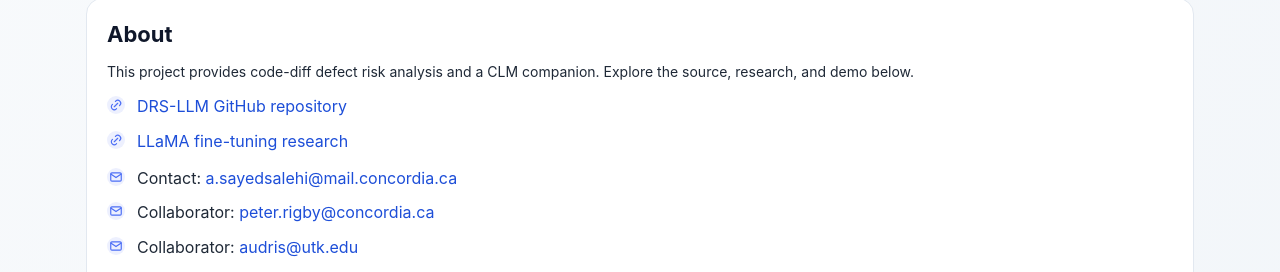
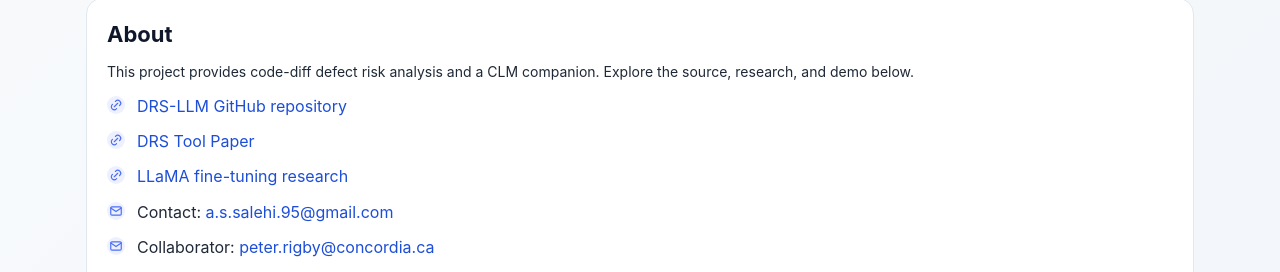
Before and after one commit to Ali-Sayed-Salehi/drs-llm, a React (Vite) app in the folder frontend/: page /about in a window 1280 px wide. Shown: the part 304-576 px from the top of the page. Built offline with nearby package versions, Linux system fonts and the light colour scheme; no server answers.

Commit message:
fix bugs

```diff
--- a/frontend/src/components/About.tsx
+++ b/frontend/src/components/About.tsx
@@ -8,6 +8,7 @@
   CONTACT_EMAIL,
   COLLAB_EMAILS,
   YOUTUBE_DEMO_URL,
+  RESEARCH_PAPER,
 } from '../constants';
 
 export default function About() {
@@ -79,6 +80,19 @@
           </List.Item>
           <List.Item>
             <Anchor
+              href={RESEARCH_PAPER}
+              target="_blank"
+              rel="noopener noreferrer"
+              underline="hover"
+              style={{ color: linkColor }}
+              onMouseEnter={(e) => (e.currentTarget.style.color = linkHover)}
+              onMouseLeave={(e) => (e.currentTarget.style.color = linkColor)}
+            >
+              DRS Tool Paper
+            </Anchor>
+          </List.Item>
+          <List.Item>
+            <Anchor
               href={FINETUNE_RESEARCH_URL}
               target="_blank"
               rel="noopener noreferrer"
@@ -145,8 +159,9 @@
             <iframe
               src={toEmbed(YOUTUBE_DEMO_URL)}
               title="Tool Demo"
-              allow="accelerometer; autoplay; clipboard-write; encrypted-media; gyroscope; picture-in-picture"
+              allow="accelerometer; autoplay; clipboard-write; encrypted-media; gyroscope; picture-in-picture; web-share"
               allowFullScreen
+              referrerPolicy="strict-origin-when-cross-origin"
               style={{ border: 0, width: '100%', height: '100%' }}
             />
           </AspectRatio>
--- a/frontend/src/components/ApiGuide.tsx
+++ b/frontend/src/components/ApiGuide.tsx
@@ -47,13 +47,13 @@
       <Paper p="lg" radius="lg" withBorder style={cardStyle}>
         <TitleEl>GET /health</TitleEl>
         <TextEl>Health check.</TextEl>
-        <CodeBlock>{`curl -sS http://worldofcode.org/drs-api/health`}</CodeBlock>
+        <CodeBlock>{`curl -sS https://worldofcode.org/drs-api/health`}</CodeBlock>
       </Paper>
 
       <Paper p="lg" radius="lg" withBorder style={cardStyle}>
         <TitleEl>POST /seq-cls/predict</TitleEl>
         <TextEl>JSON in, JSON out.</TextEl>
-        <CodeBlock>{`curl -sS -X POST http://worldofcode.org/drs-api/seq-cls/predict \\
+        <CodeBlock>{`curl -sS -X POST https://worldofcode.org/drs-api/seq-cls/predict \\
   -H "Content-Type: application/json" \\
   -d '{"diff":"diff --git ...","commit_message":"Fix NPE"}'`}</CodeBlock>
       </Paper>
@@ -61,7 +61,7 @@
       <Paper p="lg" radius="lg" withBorder style={cardStyle}>
         <TitleEl>POST /seq-cls/predict_batch</TitleEl>
         <TextEl>Array of requests → array of responses.</TextEl>
-        <CodeBlock>{`curl -sS -X POST http://worldofcode.org/drs-api/seq-cls/predict_batch \\
+        <CodeBlock>{`curl -sS -X POST https://worldofcode.org/drs-api/seq-cls/predict_batch \\
   -H "Content-Type: application/json" \\
   -d '[{"diff":"...","commit_message":"..."},{"diff":"...","commit_message":"..."}]'`}</CodeBlock>
       </Paper>
@@ -69,7 +69,7 @@
       <Paper p="lg" radius="lg" withBorder style={cardStyle}>
         <TitleEl>POST /seq-cls/predict_by_sha</TitleEl>
         <TextEl>Look up by repo + commit SHA.</TextEl>
-        <CodeBlock>{`curl -sS -X POST http://worldofcode.org/drs-api/seq-cls/predict_by_sha \\
+        <CodeBlock>{`curl -sS -X POST https://worldofcode.org/drs-api/seq-cls/predict_by_sha \\
   -H "Content-Type: application/json" \\
   -d '{"owner_repo":"facebook/react","commit_sha":"abc123..."}'`}</CodeBlock>
       </Paper>
@@ -77,7 +77,7 @@
       <Paper p="lg" radius="lg" withBorder style={cardStyle}>
         <TitleEl>POST /clm/predict</TitleEl>
         <TextEl>JSON in, raw text out.</TextEl>
-        <CodeBlock>{`curl -sS -X POST http://worldofcode.org/drs-api/clm/predict \\
+        <CodeBlock>{`curl -sS -X POST https://worldofcode.org/drs-api/clm/predict \\
   -H "Content-Type: application/json" \\
   -d '{"diff":"...","commit_message":"..."}'`}</CodeBlock>
       </Paper>
@@ -85,7 +85,7 @@
       <Paper p="lg" radius="lg" withBorder style={cardStyle}>
         <TitleEl>POST /clm/predict_by_sha</TitleEl>
         <TextEl>Raw text by repo + commit SHA.</TextEl>
-        <CodeBlock>{`curl -sS -X POST http://worldofcode.org/drs-api/clm/predict_by_sha \\
+        <CodeBlock>{`curl -sS -X POST https://worldofcode.org/drs-api/clm/predict_by_sha \\
   -H "Content-Type: application/json" \\
   -d '{"owner_repo":"facebook/react","commit_sha":"abc123..."}'`}</CodeBlock>
       </Paper>
--- a/frontend/src/constants.ts
+++ b/frontend/src/constants.ts
@@ -29,9 +29,10 @@
 
 export const DEFAULT_COMMIT_1 = `Fix NPE when user is null`;
 
+export const RESEARCH_PAPER = 'https://arxiv.org/abs/2511.21964';
 export const WEBSITE_REPO_URL = 'https://github.com/Ali-Sayed-Salehi/drs-llm';
 export const FINETUNE_RESEARCH_URL = 'https://github.com/Ali-Sayed-Salehi/jit-dp-llm';
-export const CONTACT_EMAIL = 'a.sayedsalehi@mail.concordia.ca';
+export const CONTACT_EMAIL = 'a.s.salehi.95@gmail.com';
 export const COLLAB_EMAILS = ['peter.rigby@concordia.ca', 'audris@utk.edu'];
 export const YOUTUBE_DEMO_URL = 'https://youtu.be/2FzeRRdNaco';
 
```
